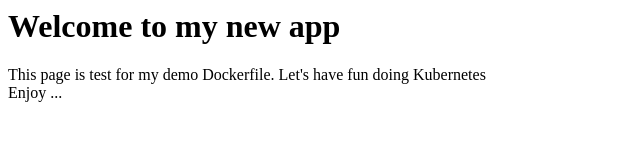
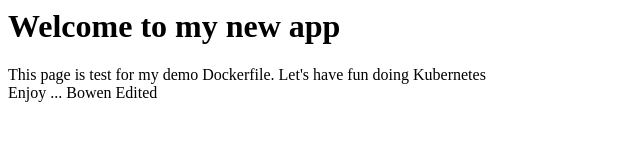
Before and after one commit to germanbook/DockNewK8, a plain HTML site: page Docker/newdocker/index.html in a window 1280 px wide. Shown: the whole page, without its empty margins (0-640 px from the left). Drawn offline with Linux system fonts and the light colour scheme.

Commit message:
Update index.html

```diff
--- a/Docker/newdocker/index.html
+++ b/Docker/newdocker/index.html
@@ -4,7 +4,7 @@
 
 <h1>Welcome to my new app</h1>
 
-This page is test for my demo Dockerfile. Let's have fun doing Kubernetes<br /> Enjoy ...
+This page is test for my demo Dockerfile. Let's have fun doing Kubernetes<br /> Enjoy ... Bowen Edited
 </body>
 
 </html>
```
